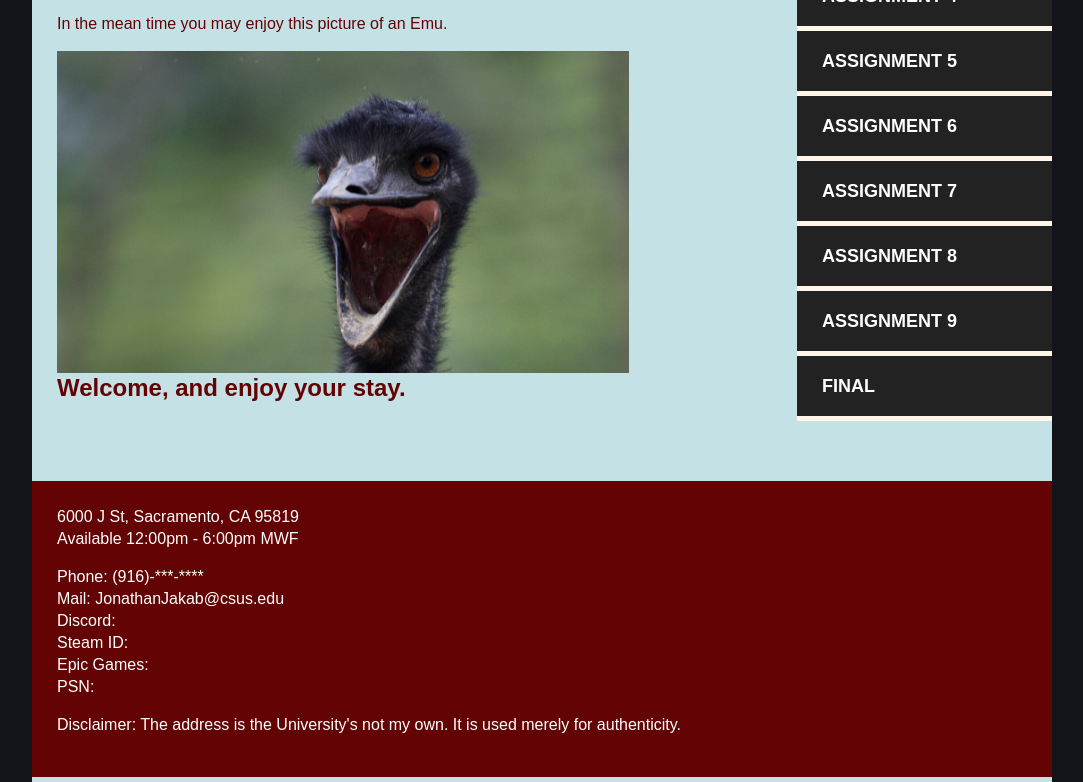
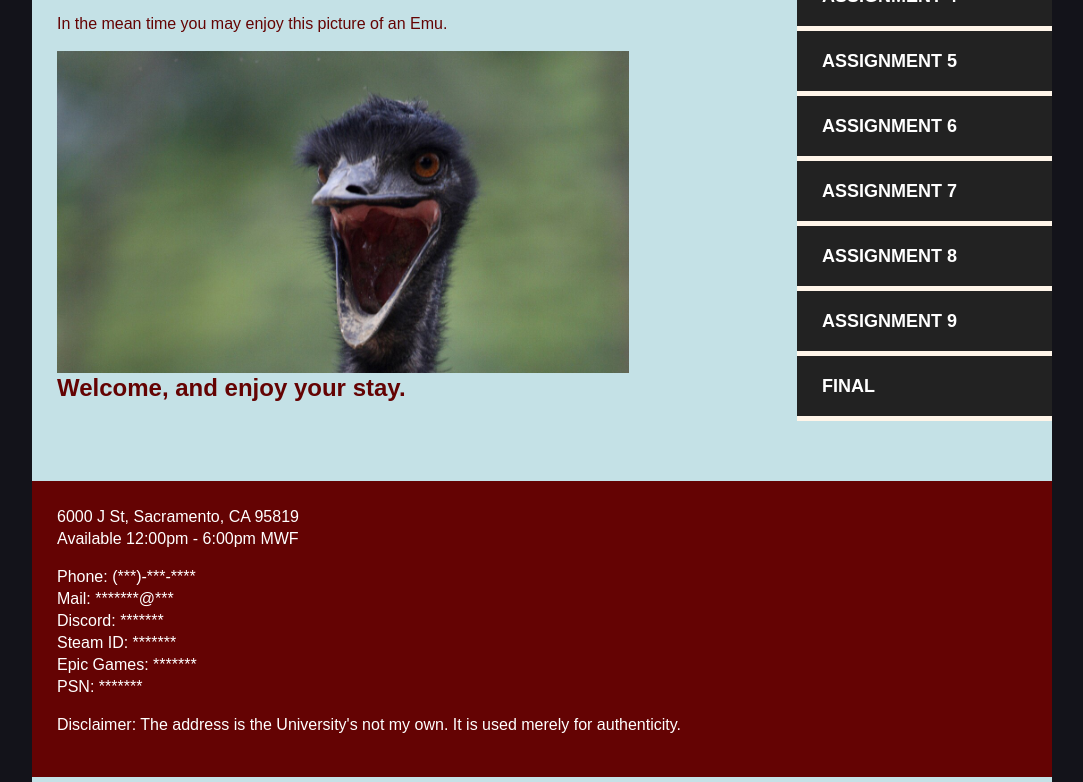
Before and after one commit to Jonathan-Jakab/Jonathan-Jakab.github.io, a plain HTML site: page index.html in a window 1280 px wide. Shown: the part 572-1354 px from the top of the page, without its empty margins (98-1181 px from the left). Drawn offline with Linux system fonts and the light colour scheme.

Commit message:
Update index.html

```diff
--- a/index.html
+++ b/index.html
@@ -56,12 +56,12 @@
                Available 12:00pm - 6:00pm MWF
             </p>
 
-            <p>Phone: (916)-***-****<br>
-               Mail: JonathanJakab@csus.edu<br>
-               Discord:<br>
-               Steam ID:<br>
-               Epic Games:<br>
-               PSN:<br>
+            <p>Phone: (***)-***-****<br>
+               Mail: *******@***<br>
+               Discord: *******<br>
+               Steam ID: *******<br>
+               Epic Games: *******<br>
+               PSN: *******<br>
             </p>
 
             <p>
```
